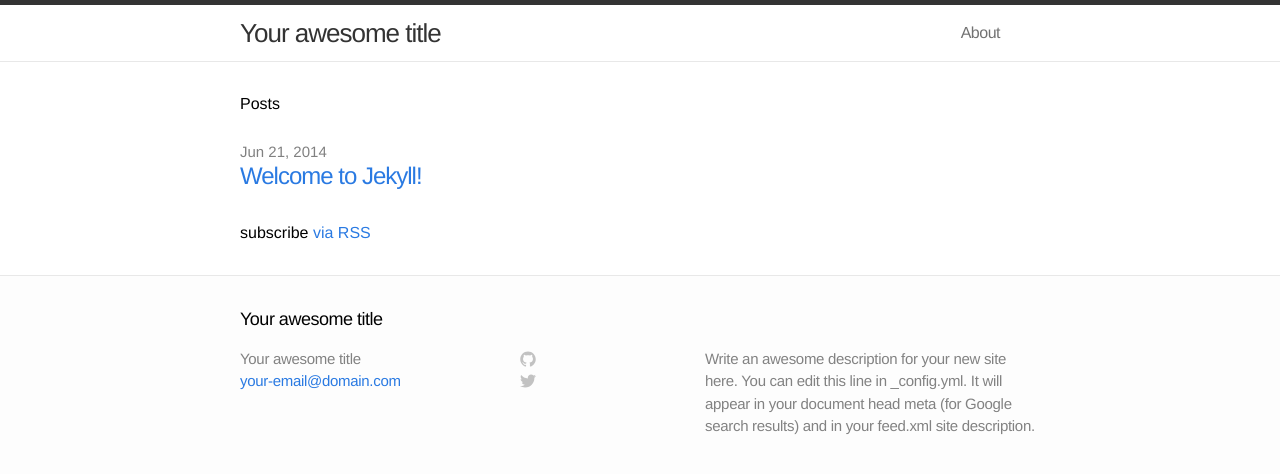
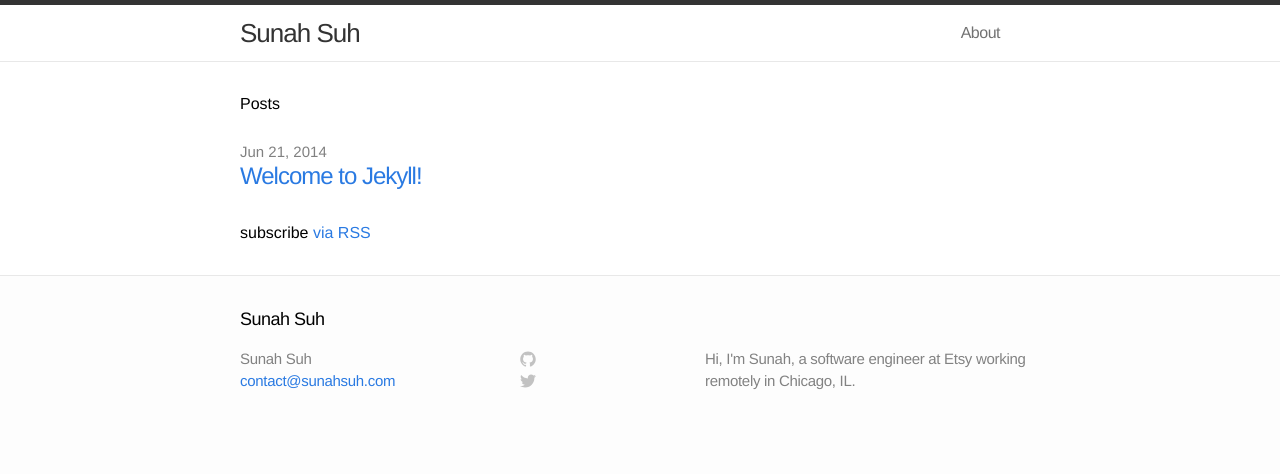
Before and after one commit to sunahsuh/sunahsuh.github.io, a Jekyll site: the page built from index.html, in a window 1280 px wide. Shown: the top 474 px of the page. Built offline with Jekyll 4.4.1, drawn with Linux system fonts in a browser that asks for light colours.

Commit message:
Update config

```diff
--- a/_config.yml
+++ b/_config.yml
@@ -1,9 +1,9 @@
 # Site settings
-title: Your awesome title
-email: your-email@domain.com
-description: "Write an awesome description for your new site here. You can edit this line in _config.yml. It will appear in your document head meta (for Google search results) and in your feed.xml site description."
+title: Sunah Suh
+email: contact@sunahsuh.com
+description: "Hi, I'm Sunah, a software engineer at Etsy working remotely in Chicago, IL."
 baseurl: ""
-url: "http://yourdomain.com"
+url: "http://sunahsuh.com"
 
 # Build settings
 markdown: kramdown
```
